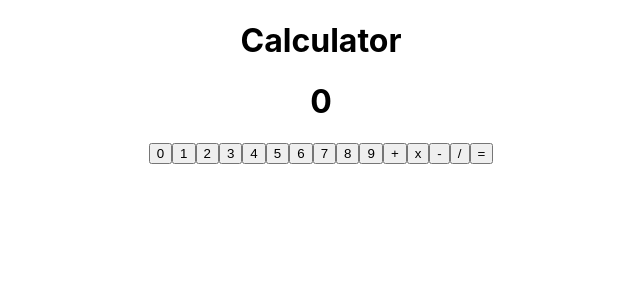
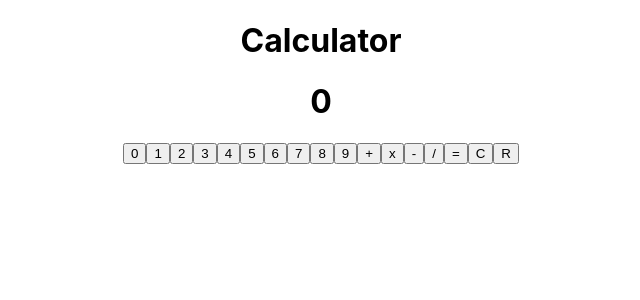
Before and after one commit to Poundednote/calculator, a React (Create React App) app: page / in a window 1280 px wide. Shown: the top 300 px of the page, without its empty margins (319-959 px from the left). Built offline with nearby package versions, Linux system fonts and the light colour scheme.

Commit message:
added clear and reset button

```diff
--- a/src/App.js
+++ b/src/App.js
@@ -16,6 +16,9 @@ class App extends Component {
 
   handleNum = (value) => {
     if (this.state.num) {
+      /* supports multidigit numbers by checking if user already press a number and upon pressing
+          another without an operator will concatenate the two numbers
+      */
       this.setState({
         num: Number(this.state.num.toString() + value.toString()),
       });
@@ -29,12 +32,14 @@ class App extends Component {
   handleOperator = (value) => {
     this.setState({
       sign: value,
-      lastNum: this.state.num ? this.state.num : this.state.result,
+      lastNum: this.state.num ? this.state.num : this.state.result, // allows user to add a number onto previous result
       num: 0,
     });
   };
 
   handleResult = (sign, value) => {
+    /* Checks the operator last pressed by the user and does the corresponding operation on the numbers and stores result in state
+      while changing the current number back to 0  */
     if (sign === "+") {
       let newResult = this.state.lastNum + this.state.num;
       this.setState({
@@ -69,6 +74,19 @@ class App extends Component {
     }
   };
 
+  handleClear = () => {
+    this.setState({
+      num: 0,
+    });
+  };
+
+  handleReset = () => {
+    this.setState({
+      num: 0,
+      result: 0,
+    });
+  };
+
   render() {
     return (
       <div className="App">
@@ -93,6 +111,8 @@ class App extends Component {
           num={this.state.num}
           handleResult={this.handleResult}
         />
+        <Clear handleClear={this.handleClear} />
+        <Reset handleReset={this.handleReset} />
       </div>
     );
   }
@@ -138,4 +158,12 @@ class Equals extends Component {
     );
   }
 }
+
+function Clear(props) {
+  return <button onClick={() => props.handleClear()}>{"C"}</button>;
+}
+
+function Reset(props) {
+  return <button onClick={() => props.handleReset()}>{"R"}</button>;
+}
 export default App;
```
